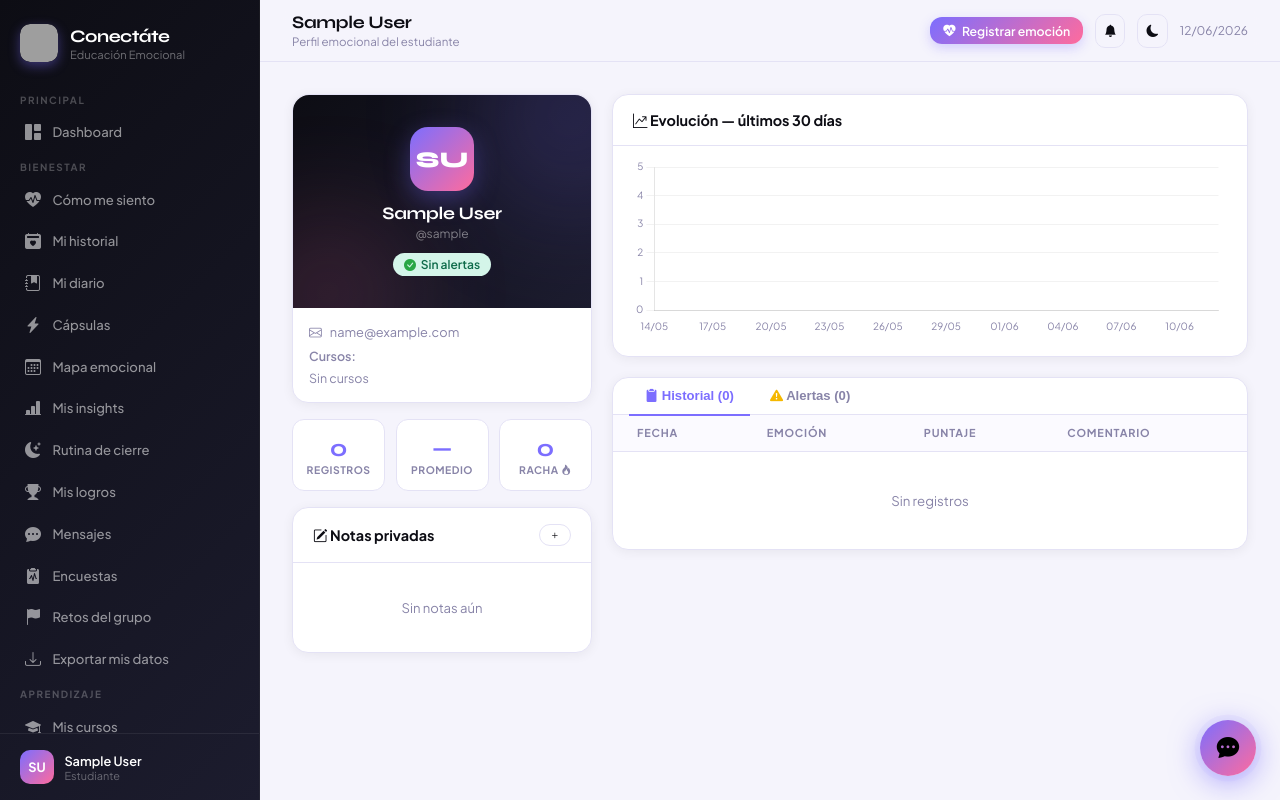
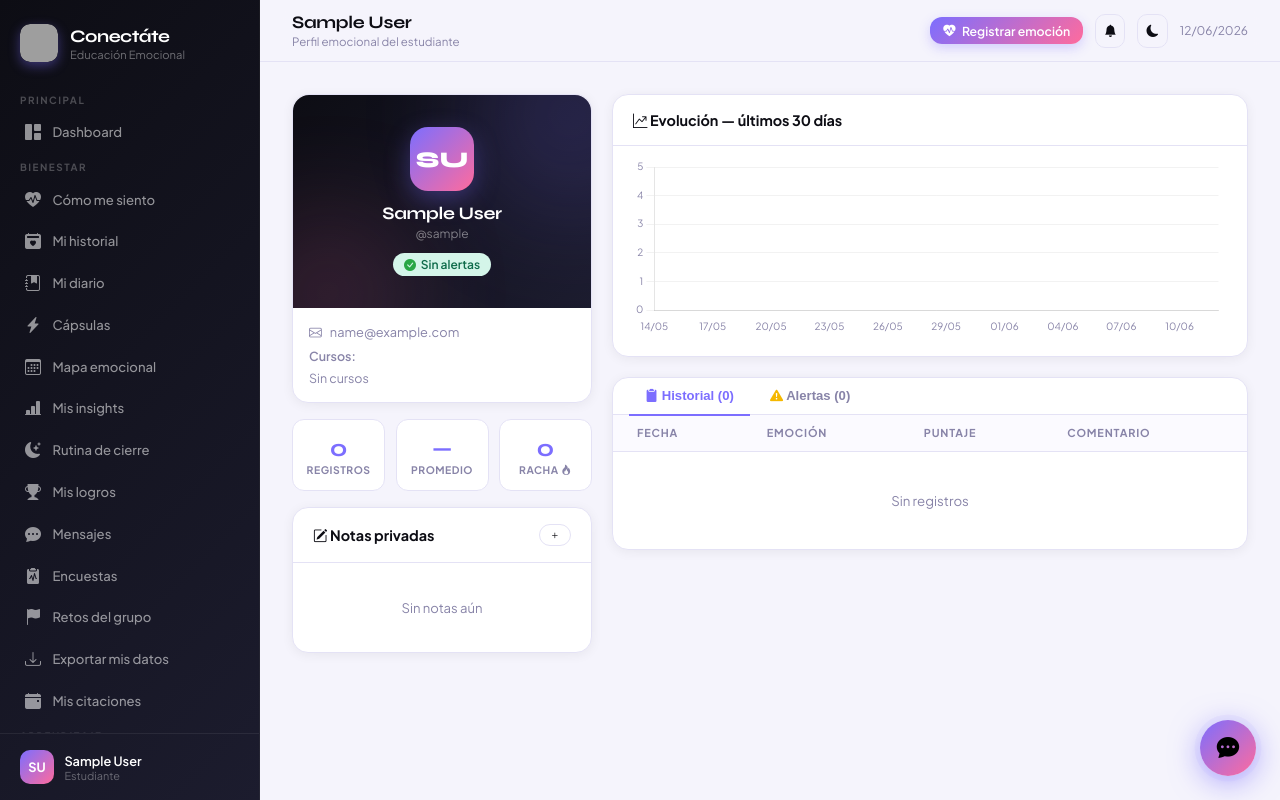
Before and after one commit to angelmanuelarizaferreira-prog/conectate, a Django app: page /accounts/estudiante/1/ in a window 1280 px wide. Run offline with Django 4.2, Linux system fonts and the light colour scheme; the visitor is signed in with stand-in values (Sample User, id 1); data comes from the database, SQL or seed files in the repository; data that the repository does not hold is empty; grey boxes are pictures that could not be loaded.

Commit message:
fix: añadir enlace Mis citaciones al sidebar del estudiante

```diff
--- a/templates/base/base.html
+++ b/templates/base/base.html
@@ -407,11 +407,8 @@ body.dark .idx-entry.active{background:rgba(157,143,255,.1);border-color:rgba(15
     <a href="{% url 'accounts:panel_padre' %}" class="sb-link {% if request.resolver_match.url_name == 'panel_padre' or request.resolver_match.url_name == 'hijo_detalle' or request.path == '/dashboard/' %}active{% endif %}">
       <i class="bi bi-grid-1x2-fill"></i> Dashboard familiar
     </a>
-    <a href="{% url 'emotions:citaciones_lista' %}" class="sb-link {% if request.resolver_match.url_name == 'citaciones_lista' %}active{% endif %}">
-      <i class="bi bi-calendar-event-fill"></i> Historial de citaciones
-    </a>
-    <a href="{% url 'emotions:notificaciones' %}" class="sb-link {% if request.resolver_match.url_name == 'notificaciones' %}active{% endif %}">
-      <i class="bi bi-bell-fill"></i> Notificaciones
+    <a href="{% url 'accounts:padre_citaciones' %}" class="sb-link {% if request.resolver_match.url_name == 'padre_citaciones' %}active{% endif %}">
+      <i class="bi bi-calendar-event-fill"></i> Citaciones
     </a>
     <a href="{% url 'accounts:padre_mensajes' %}" class="sb-link {% if request.resolver_match.url_name == 'padre_mensajes' %}active{% endif %}">
       <i class="bi bi-chat-dots-fill"></i> Mensajes al profesor
@@ -459,6 +456,10 @@ body.dark .idx-entry.active{background:rgba(157,143,255,.1);border-color:rgba(15
     </a>
     <a href="{% url 'emotions:exportar_datos' %}" class="sb-link">
       <i class="bi bi-download"></i> Exportar mis datos
+    </a>
+    <a href="{% url 'emotions:citaciones_lista' %}" class="sb-link {% if request.resolver_match.url_name == 'citaciones_lista' %}active{% endif %}">
+      <i class="bi bi-calendar-event-fill"></i> Mis citaciones
+      <span id="citBadgeEst" class="sb-badge" style="display:none"></span>
     </a>
 
     <div class="sb-section">Aprendizaje</div>
@@ -650,7 +651,7 @@ function toggleDark(){
     }).catch(()=>{});
   fetch('/emotions/citaciones/pendientes/')
     .then(r=>r.json()).then(d=>{
-      const c = document.getElementById('citBadge');
+      const c = document.getElementById('citBadgeEst');
       if(c){ c.textContent=d.count; c.style.display= d.count>0?'inline':'none'; }
     }).catch(()=>{});
   setTimeout(checkMsgs, 60000);
```
